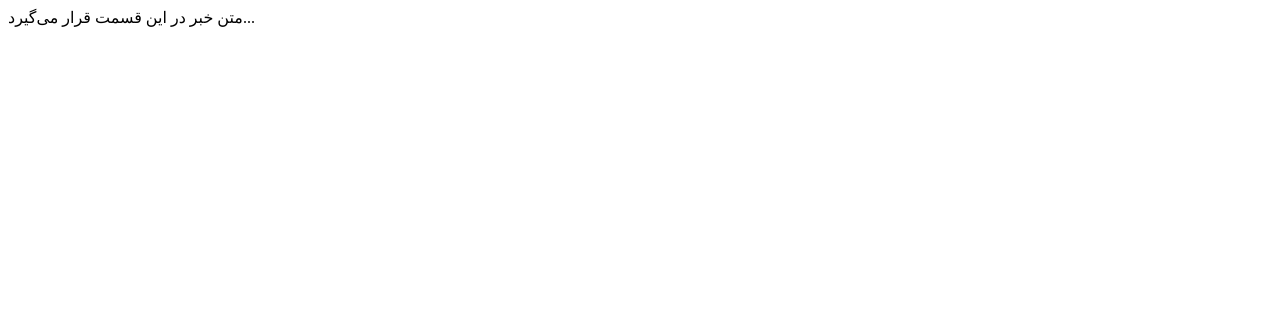
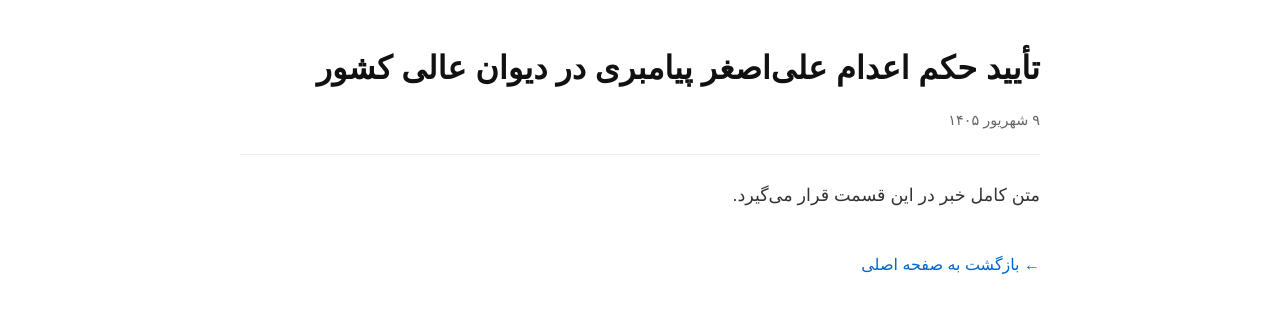
Before and after one commit to ipp-editorial/my-news-website, an Eleventy site: page src/news/first-post.md in a window 1280 px wide. Built offline with nearby package versions, Linux system fonts and the light colour scheme; Eleventy itself is replaced by a stand-in of ours; files that its build step writes are made by us from their sources.

Commit message:
Update first-post.md

```diff
--- a/src/news/first-post.md
+++ b/src/news/first-post.md
@@ -1,7 +1,8 @@
 ---
-title: "عنوان خبر شما"
+layout: post.njk
+title: "تأیید حکم اعدام علی‌اصغر پیامبری در دیوان عالی کشور"
 date: 2026-08-31
 tags: news
 ---
 
-متن خبر در این قسمت قرار می‌گیرد...
+متن کامل خبر در این قسمت قرار می‌گیرد.
```
